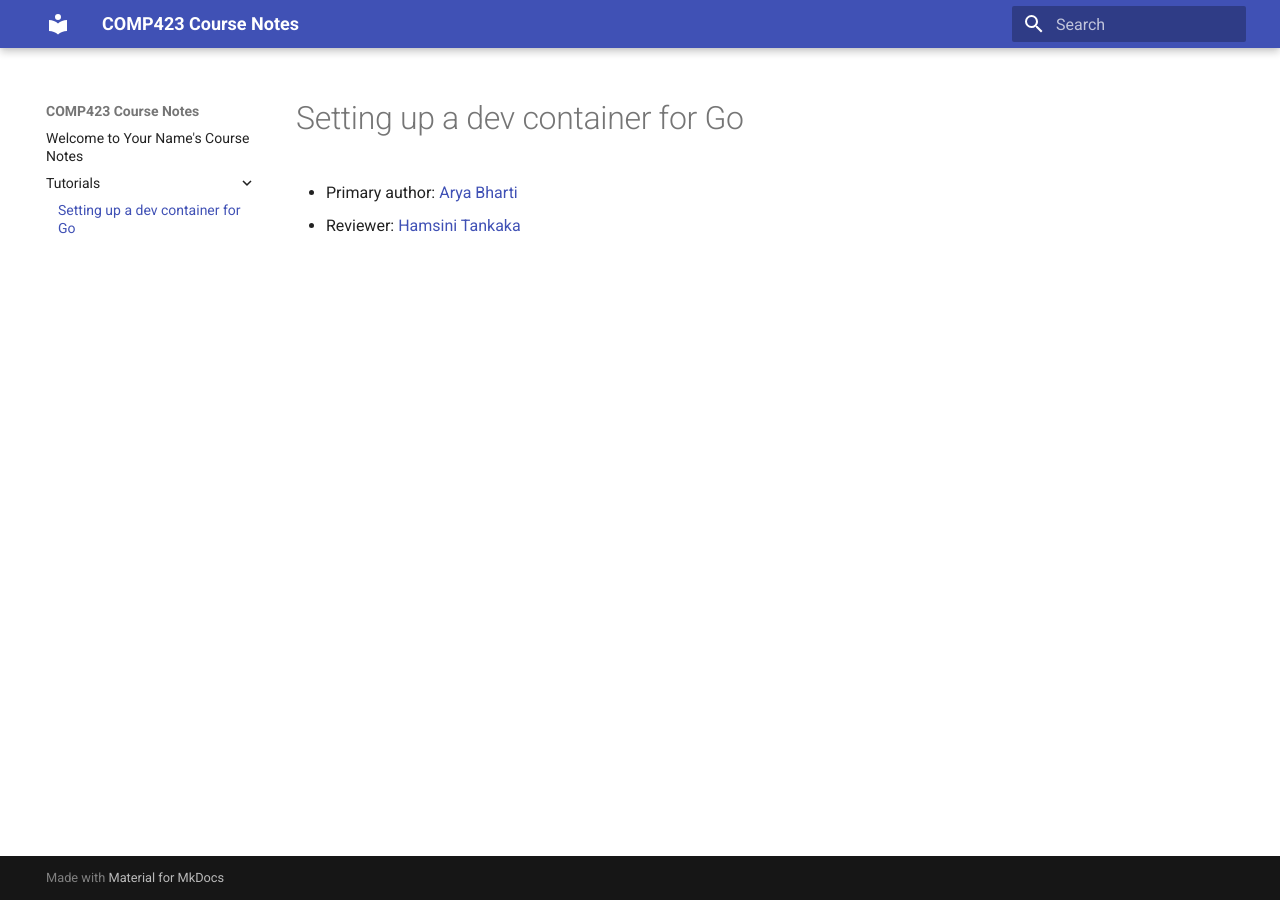
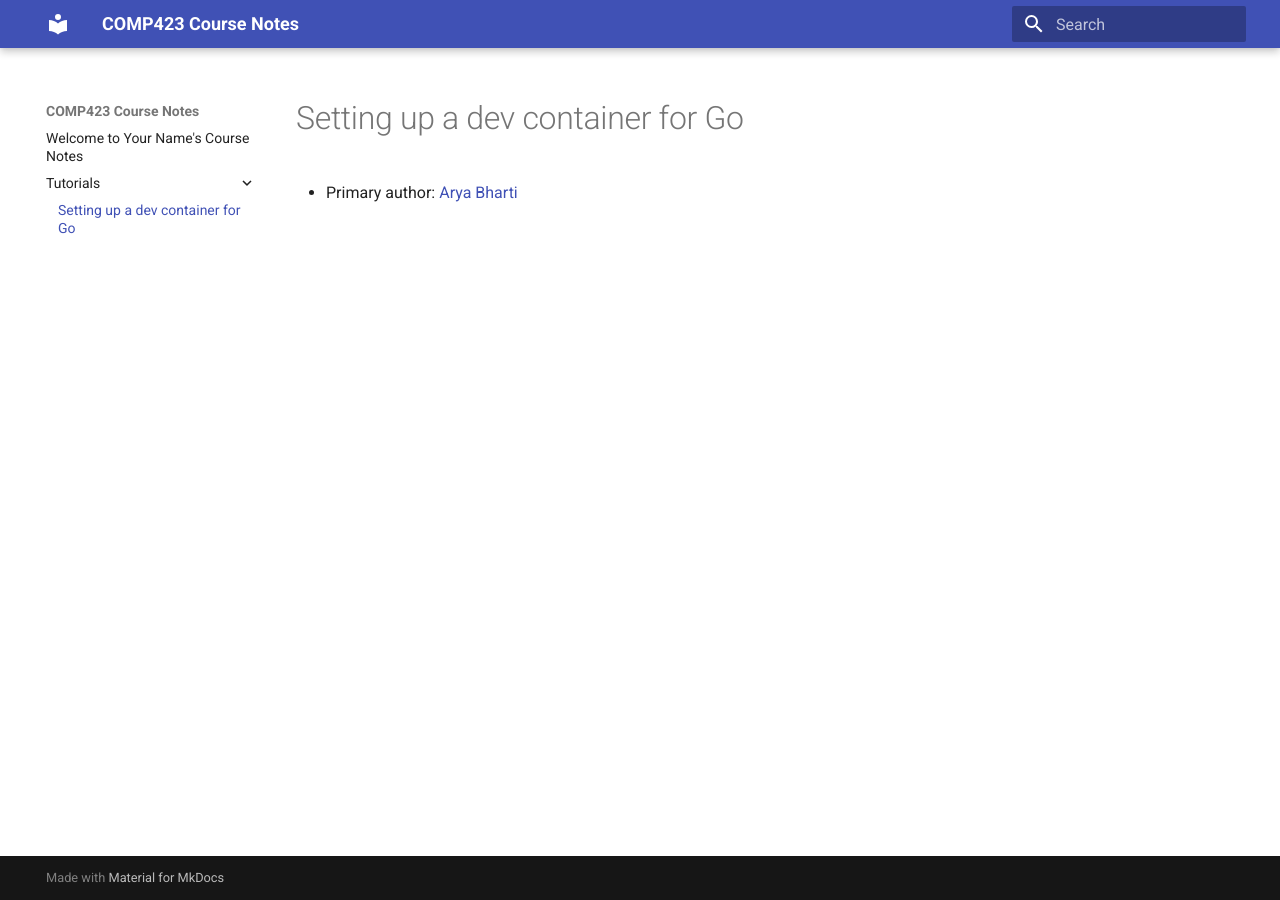
Before and after one commit to abharti-cmd/comp423-course-notes, an MkDocs documentation site: the page built from docs/tutorials/go-setup.md, in a window 1280 px wide. Built offline with MkDocs 1.6.1 and Material for MkDocs 9.7.7, drawn with Linux system fonts in a browser that asks for light colours.

Commit message:
removed contributer

```diff
--- a/docs/tutorials/go-setup.md
+++ b/docs/tutorials/go-setup.md
@@ -1,4 +1,3 @@
 # Setting up a dev container for Go
 
 * Primary author: [Arya Bharti](https://github.com/abharti-cmd)
-* Reviewer: [Hamsini Tankaka](https://github.com/htankala)
```
